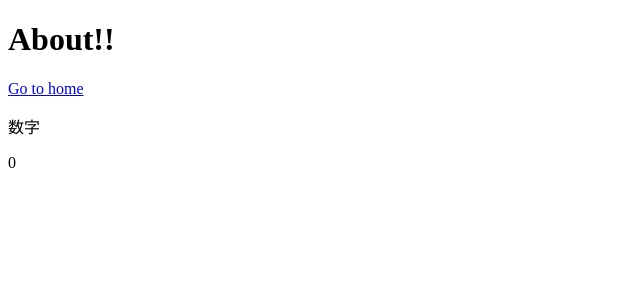
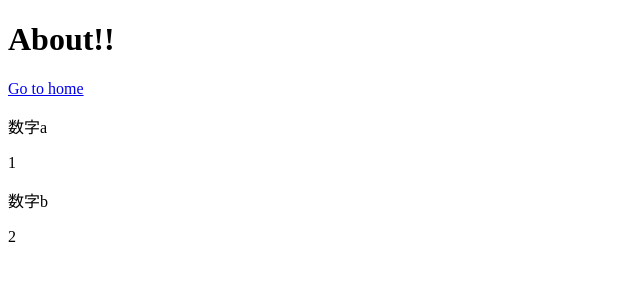
Before and after one commit to Takuya-Ampi/vue_vite_practice, a Vue app: page /about in a window 1280 px wide. Shown: the top 300 px of the page, without its empty margins (0-640 px from the left). Built offline with nearby package versions, Linux system fonts and the light colour scheme.

Commit message:
fix: シュガーインタックス

```diff
--- a/src/views/About.vue
+++ b/src/views/About.vue
@@ -1,18 +1,19 @@
 <template>
   <h1>About!!</h1>
   <router-link to="/">Go to home</router-link>
-  <p>数字</p>
-  <span>{{ val }}</span>
+  <p>数字a</p>
+  <span>{{ a }}</span>
+  <p>数字b</p>
+  <span>{{ b }}</span>
 </template>
 
-<script lang="ts">
-  import { defineComponent, ref } from "vue";
+<script setup>
+  import {  ref } from "vue";
+  const a = 1
+  const b = ref(2)
 
-  export default defineComponent({
-    setup: () => {
-
-      const val = ref(0);
-      return { val };
-    },
-  });
+  defineExpose({
+    a,
+    b
+  })
 </script>
```
